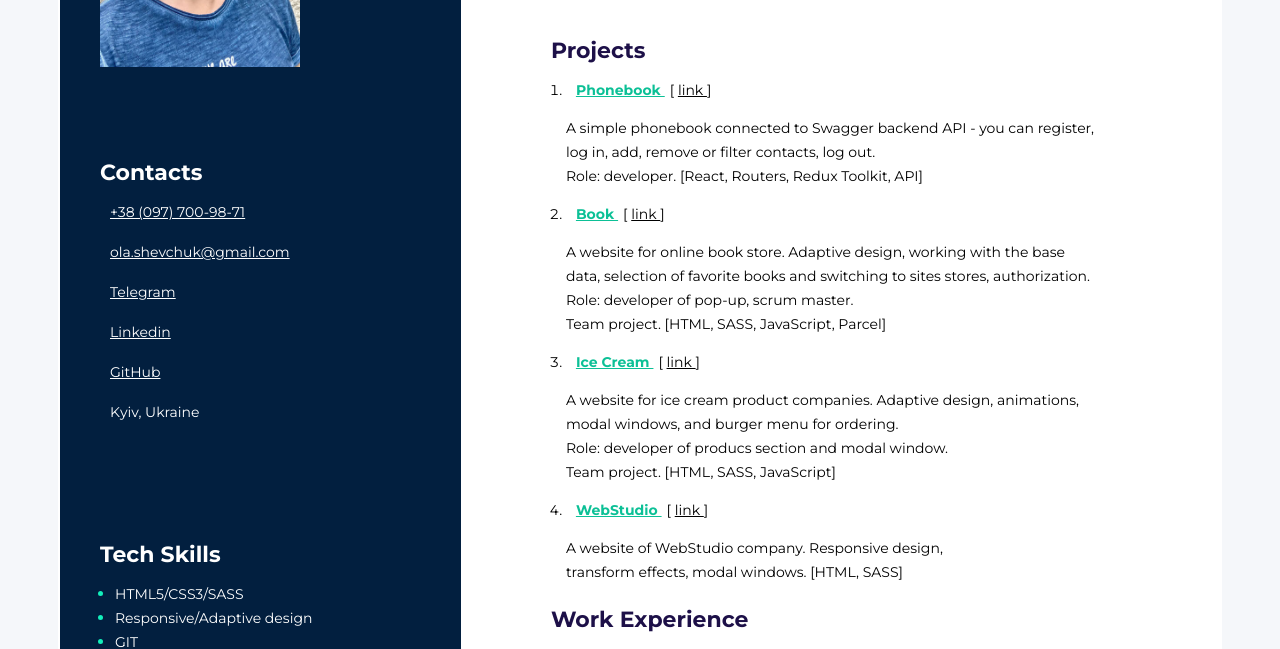
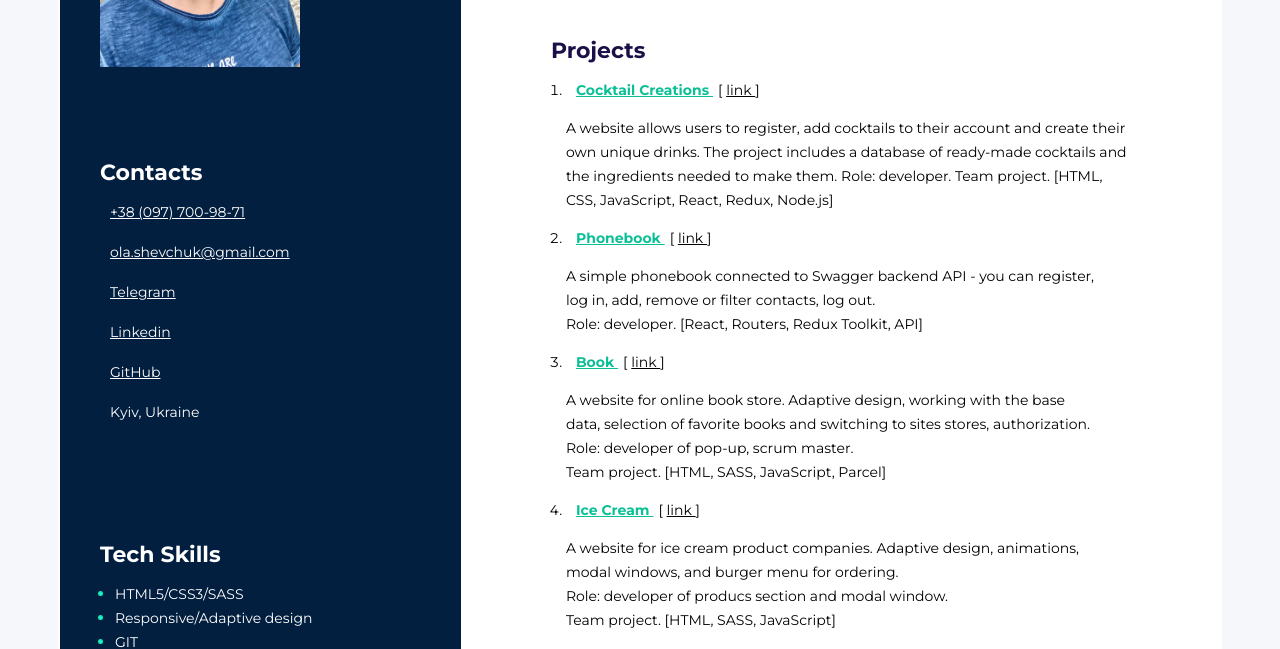
Before and after one commit to parasolya/CV, a plain HTML site: page index.html in a window 1280 px wide. Shown: the part 252-901 px from the top of the page. Drawn offline with Linux system fonts and the light colour scheme.

Commit message:
added project Cocktail Creations

```diff
--- a/index.html
+++ b/index.html
@@ -37,6 +37,37 @@
           <div class="project">
             <h3 class="title">Projects</h3>
             <ol class="projects-list">
+              <li class="projects-item">
+                <a
+                  href="https://djoult.github.io/project-Dream4IT/"
+                  class="project-link"
+                  rel="noopener noreferrer"
+                  target="_blank"
+                  >Cocktail Creations
+                </a>
+                <span>[</span>
+                <a
+                  href="https://github.com/Djoult/project-Dream4IT"
+                  class="project-github"
+                  rel="noopener noreferrer"
+                  target="_blank"
+                  >link
+                </a>
+                <span>]</span>
+
+                <p class="project-discription">
+                  A website allows users to register, add
+                  cocktails to their account and create their own unique
+                  drinks.
+                  The project includes a database of ready-made cocktails and
+                  the ingredients needed to make them.
+                  Role: developer.
+                  Team project.
+                  <span class="project-bracket"
+                    >[HTML, CSS, JavaScript, React, Redux, Node.js]</span
+                  >
+                </p>
+              </li>
               <li class="projects-item">
                 <a
                   href="https://parasolya.github.io/goit-react-hw-08-phonebook/"
@@ -120,30 +151,6 @@
                   Role: developer of producs section and modal window.<br />
                   Team project.
                   <span class="project-bracket">[HTML, SASS, JavaScript]</span>
-                </p>
-              </li>
-              <li class="projects-item">
-                <a
-                  href="https://parasolya.github.io/goit-markup-hw-08/"
-                  class="project-link"
-                  rel="noopener noreferrer"
-                  target="_blank"
-                  >WebStudio
-                </a>
-                <span>[</span>
-                <a
-                  href="https://github.com/parasolya/goit-markup-hw-08"
-                  class="project-github"
-                  rel="noopener noreferrer"
-                  target="_blank"
-                  >link
-                </a>
-                <span>]</span>
-
-                <p class="project-discription">
-                  A website of WebStudio company. Responsive design,<br />transform
-                  effects, modal windows.
-                  <span class="project-bracket">[HTML, SASS]</span>
                 </p>
               </li>
             </ol>
@@ -357,7 +364,7 @@
                 <span class="soft-skills-text">Russian - Native</span>
               </li>
               <li class="soft-skills-title">
-                <span class="soft-skills-text">English – Intermediate</span>
+                <span class="soft-skills-text">English – Upper-Intermediate</span>
               </li>
             </ul>
           </div>
```
